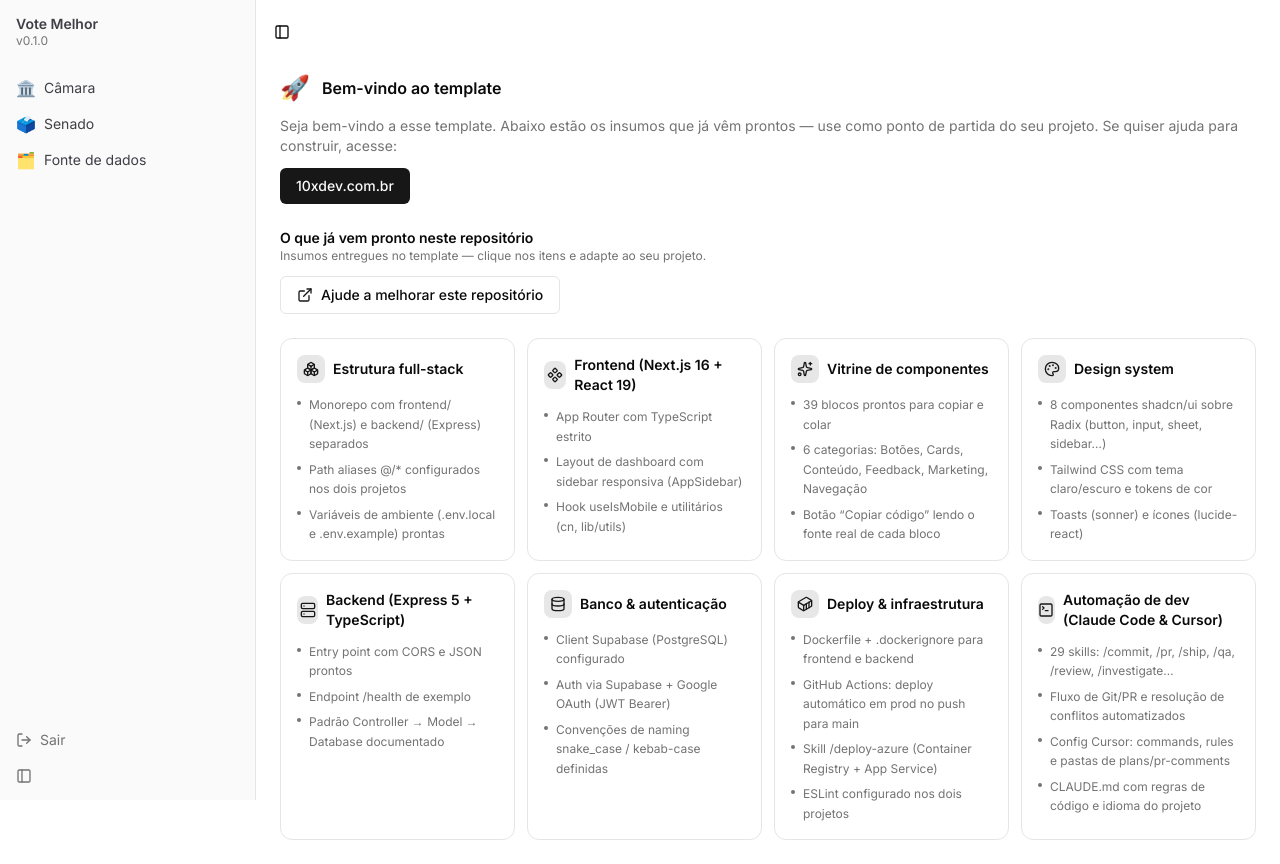
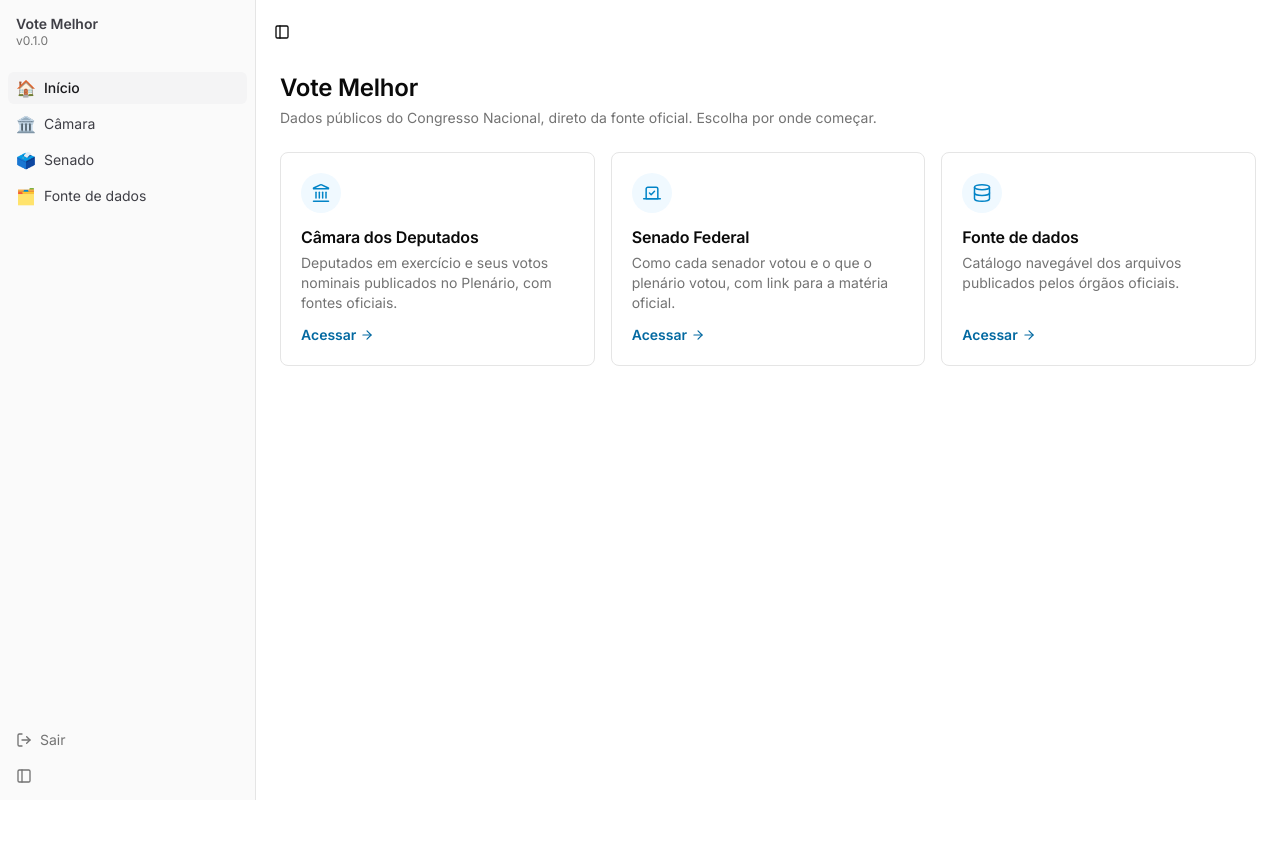
Before and after one commit to 10xdev-startup/vote-melhor, a Next.js app in the folder frontend/: page /inicio in a window 1280 px wide. After the commit the page ends 800 px from the top, so only its background shows below. Built offline with nearby package versions, Linux system fonts and the light colour scheme; no server answers.

Commit message:
feat: criar aba Início como hub de navegação
Substitui a vitrine do template em /inicio por um hub real com acesso a
Câmara, Senado e Fonte de dados. Adiciona "Início" na sidebar (primeiro
item) e passa a ser o destino padrão de quem loga sem deep link.

```diff
--- a/frontend/app/(dashboard)/inicio/page.tsx
+++ b/frontend/app/(dashboard)/inicio/page.tsx
@@ -1,9 +1,61 @@
-import { RepoInsumos } from '@/components/showcase/RepoInsumos'
+import type { Metadata } from 'next'
+import Link from 'next/link'
+import { ArrowRight, Database, Landmark, Vote } from 'lucide-react'
 
-export default function HomePage() {
+export const metadata: Metadata = {
+  title: 'Início',
+  description: 'Ponto de entrada da Vote Melhor: acesso à Câmara, ao Senado e ao catálogo de fontes oficiais.',
+}
+
+const DESTINATIONS = [
+  {
+    href: '/camara',
+    icon: Landmark,
+    title: 'Câmara dos Deputados',
+    description: 'Deputados em exercício e seus votos nominais publicados no Plenário, com fontes oficiais.',
+  },
+  {
+    href: '/senado',
+    icon: Vote,
+    title: 'Senado Federal',
+    description: 'Como cada senador votou e o que o plenário votou, com link para a matéria oficial.',
+  },
+  {
+    href: '/fonte-de-dados',
+    icon: Database,
+    title: 'Fonte de dados',
+    description: 'Catálogo navegável dos arquivos publicados pelos órgãos oficiais.',
+  },
+]
+
+export default function InicioPage() {
   return (
-    <div className="p-2">
-      <RepoInsumos />
+    <div className="flex flex-col gap-6 p-2">
+      <div>
+        <h1 className="text-2xl font-semibold tracking-[-0.01em]">Vote Melhor</h1>
+        <p className="mt-1 text-sm text-muted-foreground">Dados públicos do Congresso Nacional, direto da fonte oficial. Escolha por onde começar.</p>
+      </div>
+
+      <div className="grid gap-4 sm:grid-cols-2 lg:grid-cols-3">
+        {DESTINATIONS.map((item) => (
+          <Link
+            key={item.href}
+            href={item.href}
+            className="flex flex-col gap-3 rounded-lg border bg-card p-5 transition-colors hover:border-sky-200 hover:bg-sky-50/50 focus-visible:outline-none focus-visible:ring-2 focus-visible:ring-ring dark:hover:border-sky-900 dark:hover:bg-sky-950/20"
+          >
+            <span className="grid size-10 place-items-center rounded-full bg-sky-50 text-sky-600 dark:bg-sky-950/40 dark:text-sky-300">
+              <item.icon className="size-5" strokeWidth={1.8} aria-hidden />
+            </span>
+            <div>
+              <h2 className="font-semibold tracking-[-0.01em]">{item.title}</h2>
+              <p className="mt-1 text-sm text-muted-foreground">{item.description}</p>
+            </div>
+            <span className="mt-auto inline-flex items-center gap-1 text-sm font-semibold text-sky-700 dark:text-sky-300">
+              Acessar <ArrowRight className="size-3.5" aria-hidden />
+            </span>
+          </Link>
+        ))}
+      </div>
     </div>
   )
 }
--- a/frontend/components/AppSidebar.tsx
+++ b/frontend/components/AppSidebar.tsx
@@ -20,12 +20,12 @@ type SidebarMode = 'expanded' | 'collapsed' | 'hover'
 // A landing ('/') vive fora do grupo (dashboard) e nao entra aqui: a sidebar
 // e a navegacao da area logada.
 const NAV_ITEMS = [
+  { href: '/inicio', title: 'Início', icon: '🏠' },
   { href: '/camara', title: 'Câmara', icon: '🏛️' },
   { href: '/senado', title: 'Senado', icon: '🗳️' },
   { href: '/fonte-de-dados', title: 'Fonte de dados', icon: '🗂️' },
-  // Fora da navegacao, nao deletados: `/inicio` (vitrine do template) e `/componentes`
-  // continuam existindo e acessiveis pela URL — so nao aparecem na sidebar do produto.
-  // { href: '/inicio', title: 'Início', icon: '🏠' },
+  // Fora da navegacao, nao deletado: `/componentes` continua existindo e acessivel
+  // pela URL — so nao aparece na sidebar do produto.
   // { href: '/componentes', title: 'Componentes', icon: '🧩' },
 ]
 
```
Also changed, not shown: frontend/lib/authRedirect.ts (+11 -11 lines), 1 other file (tests, documents, lock files or other folders).
